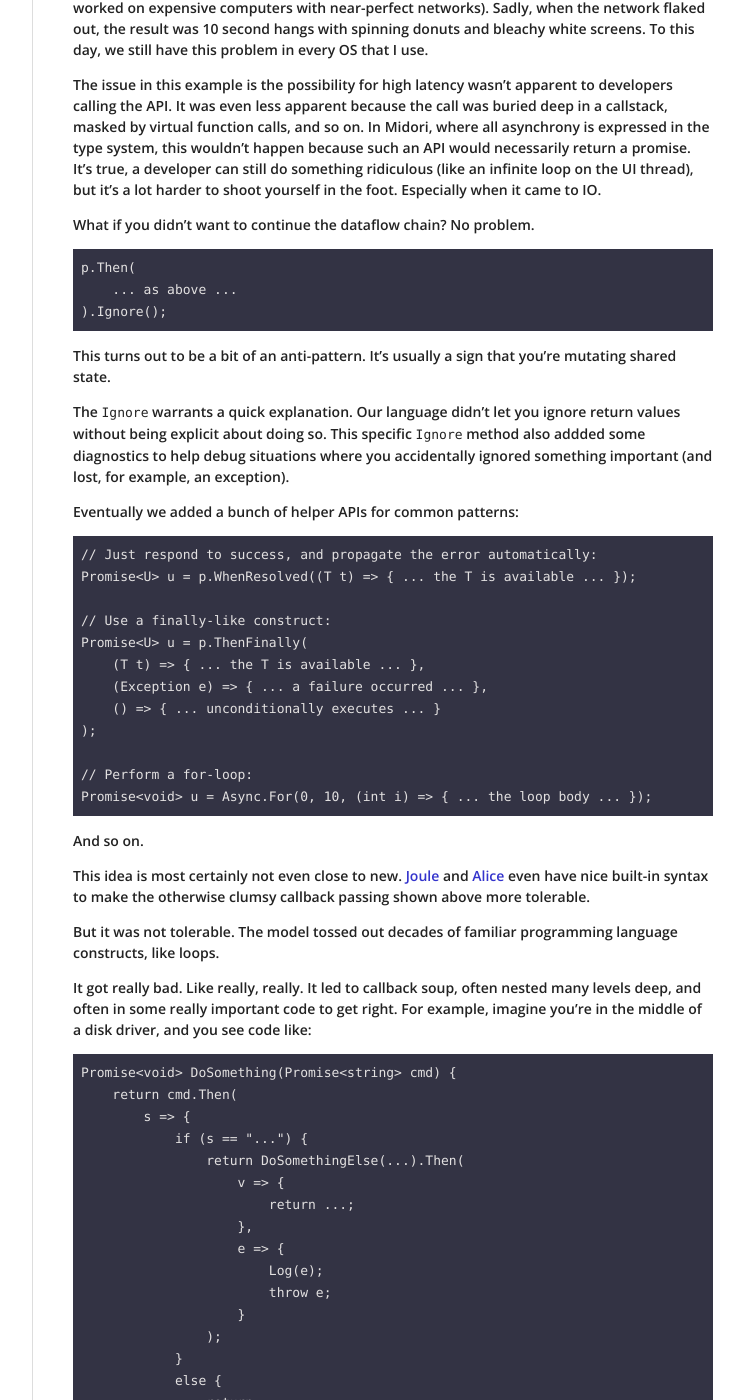
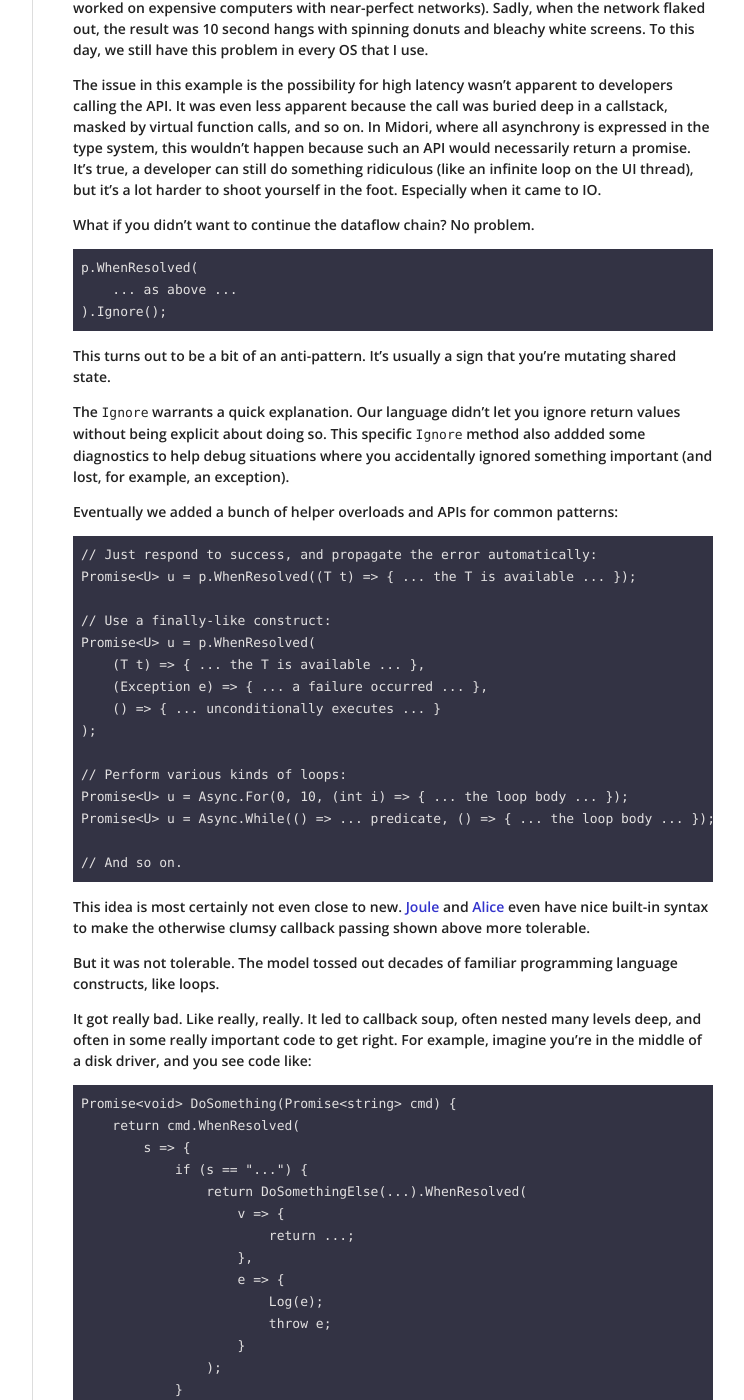
Before and after one commit to joeduffy/joeduffy.github.io, a Jekyll site: the page built from _posts/2015-11-19-asynchronous-everything.md, in a window 1280 px wide and 1400 px high, scrolled down 1698 px. Shown: the whole window, without its empty margins (378-1122 px from the left). Built offline with Jekyll 4.4.1, drawn with Linux system fonts in a browser that asks for light colours; nearby versions of some CDN libraries; Markdown is read by kramdown in place of the engine named in the settings; some of the changed text lies outside the part shown.

Commit message:
Fix up my poor memory of naming

```diff
--- a/_posts/2015-11-19-asynchronous-everything.md
+++ b/_posts/2015-11-19-asynchronous-everything.md
@@ -62,7 +62,7 @@ The basic callback model started something like this:
 
 Eventually we switched over from static to instance methods:
 
-    Promise<U> u = p.Then(
+    Promise<U> u = p.WhenResolved(
         (T t) => { ... the T is available ... },
         (Exception e) => { ... a failure occurred ... }
     );
@@ -92,7 +92,7 @@ UI thread), but it's a lot harder to shoot yourself in the foot.  Especially whe
 
 What if you didn't want to continue the dataflow chain?  No problem.
 
-    p.Then(
+    p.WhenResolved(
         ... as above ...
     ).Ignore();
 
@@ -102,22 +102,23 @@ The `Ignore` warrants a quick explanation.  Our language didn't let you ignore r
 about doing so.  This specific `Ignore` method also addded some diagnostics to help debug situations where you
 accidentally ignored something important (and lost, for example, an exception).
 
-Eventually we added a bunch of helper APIs for common patterns:
+Eventually we added a bunch of helper overloads and APIs for common patterns:
 
     // Just respond to success, and propagate the error automatically:
     Promise<U> u = p.WhenResolved((T t) => { ... the T is available ... });
 
     // Use a finally-like construct:
-    Promise<U> u = p.ThenFinally(
+    Promise<U> u = p.WhenResolved(
         (T t) => { ... the T is available ... },
         (Exception e) => { ... a failure occurred ... },
         () => { ... unconditionally executes ... }
     );
 
-    // Perform a for-loop:
-    Promise<void> u = Async.For(0, 10, (int i) => { ... the loop body ... });
+    // Perform various kinds of loops:
+    Promise<U> u = Async.For(0, 10, (int i) => { ... the loop body ... });
+    Promise<U> u = Async.While(() => ... predicate, () => { ... the loop body ... });
 
-And so on.
+    // And so on.
 
 This idea is most certainly not even close to new.  [Joule](https://en.wikipedia.org/wiki/Joule_(programming_language))
 and [Alice](https://en.wikipedia.org/wiki/Alice_(programming_language)) even have nice built-in syntax to make the
@@ -129,10 +130,10 @@ It got really bad.  Like really, really.  It led to callback soup, often nested
 really important code to get right.  For example, imagine you're in the middle of a disk driver, and you see code like:
 
     Promise<void> DoSomething(Promise<string> cmd) {
-        return cmd.Then(
+        return cmd.WhenResolved(
             s => {
                 if (s == "...") {
-                    return DoSomethingElse(...).Then(
+                    return DoSomethingElse(...).WhenResolved(
                         v => {
                             return ...;
                         },
```
